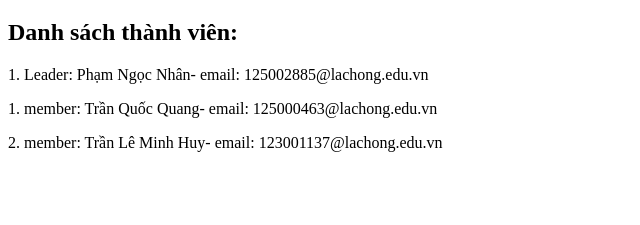
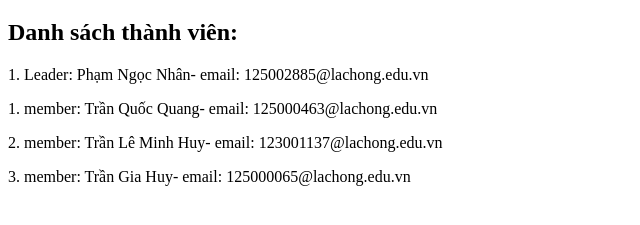
Before and after one commit to newbieincodde/thiet-ke-web-nhom-9, a plain HTML site: page index.html in a window 1280 px wide. Shown: the part 61-286 px from the top of the page, without its empty margins (0-640 px from the left). Drawn offline with Linux system fonts and the light colour scheme.

Commit message:
feat: cap nhat thong tin thanh vien

```diff
--- a/index.html
+++ b/index.html
@@ -11,6 +11,7 @@
     <p>1. Leader: Phạm Ngọc Nhân- email: 125002885@lachong.edu.vn</p>
     <p>1. member: Trần Quốc Quang- email: 125000463@lachong.edu.vn</p>
     <p>2. member: Trần Lê Minh Huy- email: 123001137@lachong.edu.vn</p>
+    <p>3. member: Trần Gia Huy- email: 125000065@lachong.edu.vn</p>
     <!-- Các thành viên khác sẽ thêm tiếp phần của họ xuống dưới dòng này -->
 </body>
 </html>
```
